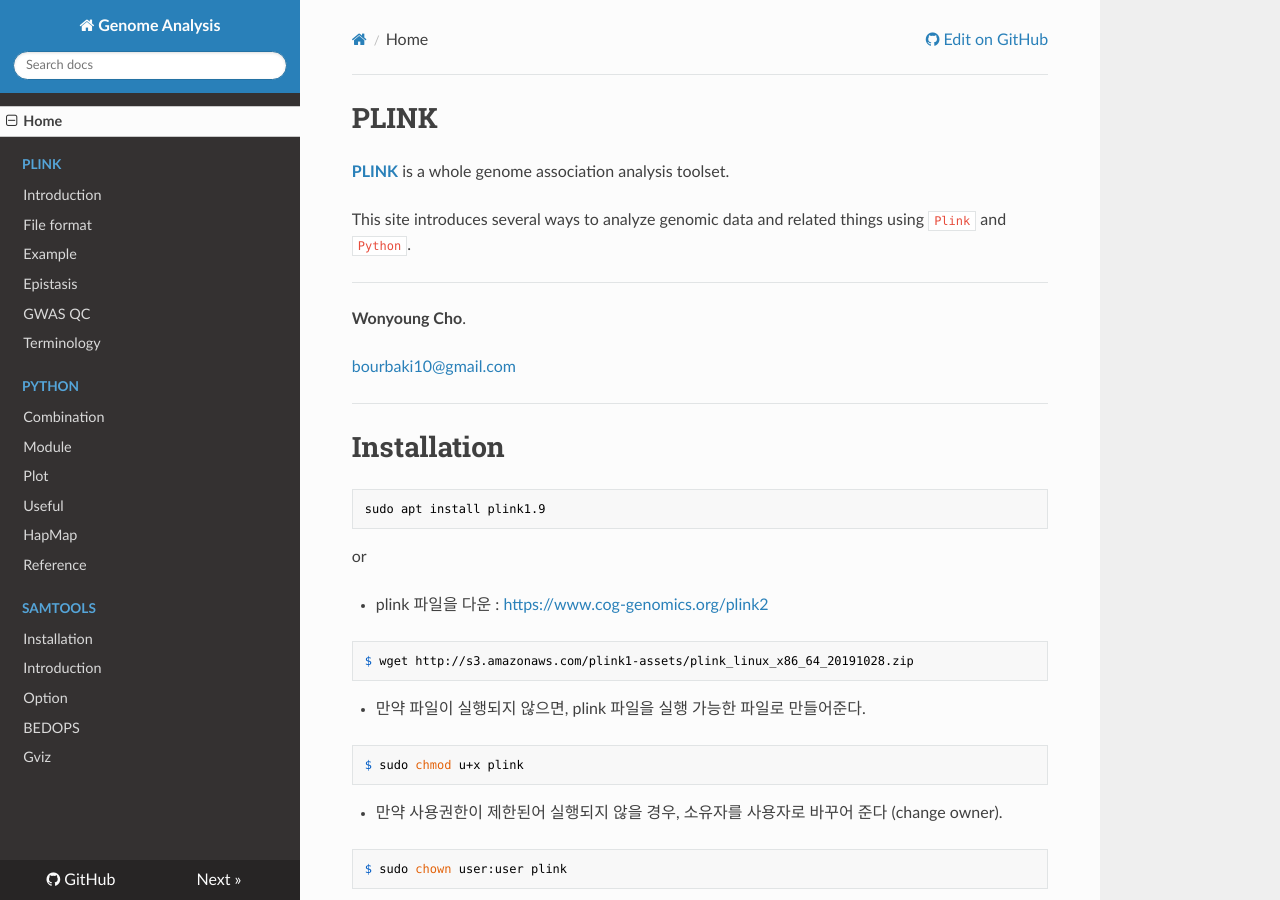
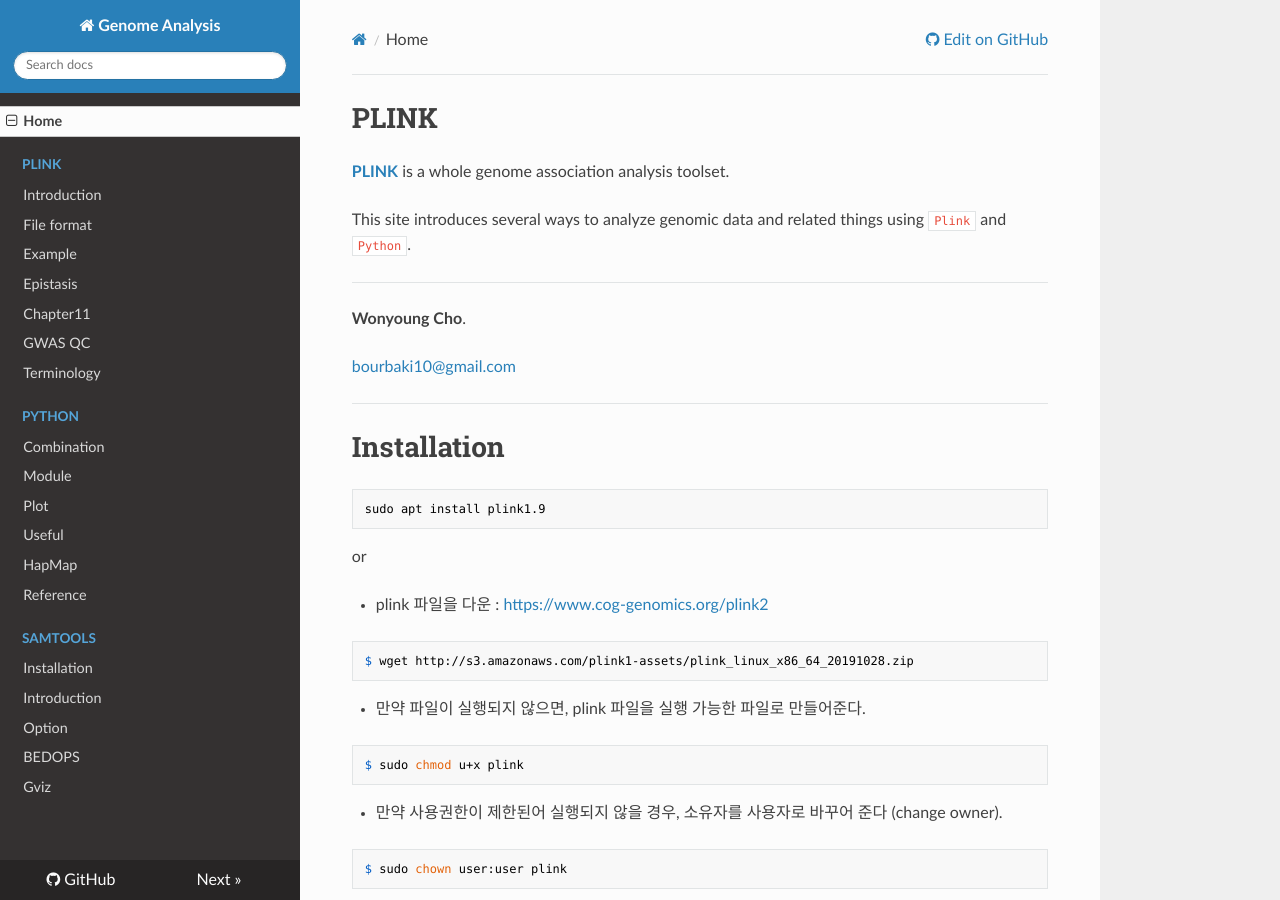
Before and after one commit to WonyoungCho/plink, an MkDocs documentation site: the page built from docs/index.md, in a window 1280 px wide and 900 px high. Built offline with MkDocs 1.6.1, drawn with Linux system fonts in a browser that asks for light colours; nearby versions of some CDN libraries; old or Windows-style settings are respelled for this version of MkDocs.

Commit message:
Update mkdocs.yml

```diff
--- a/mkdocs.yml
+++ b/mkdocs.yml
@@ -13,6 +13,7 @@
         - 'File format' : 'plink_fmt.md'
         - 'Example' : 'plink_ex.md'
     - Epistasis: 'epistasis.md'
+    - Chapter11: 'chapter11.md'
     - GWAS QC: 'GWAS.md'
     - Terminology: 'terminology.md'
     - Python:
```
